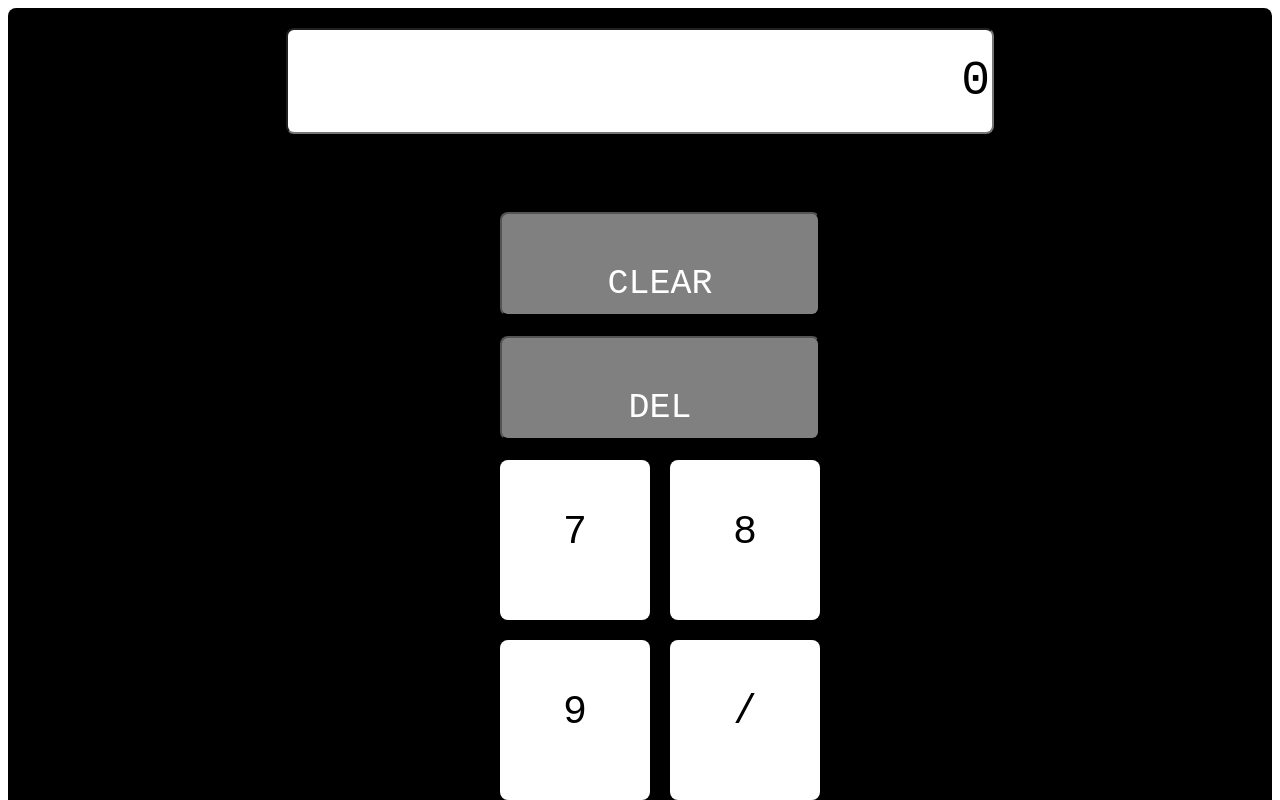
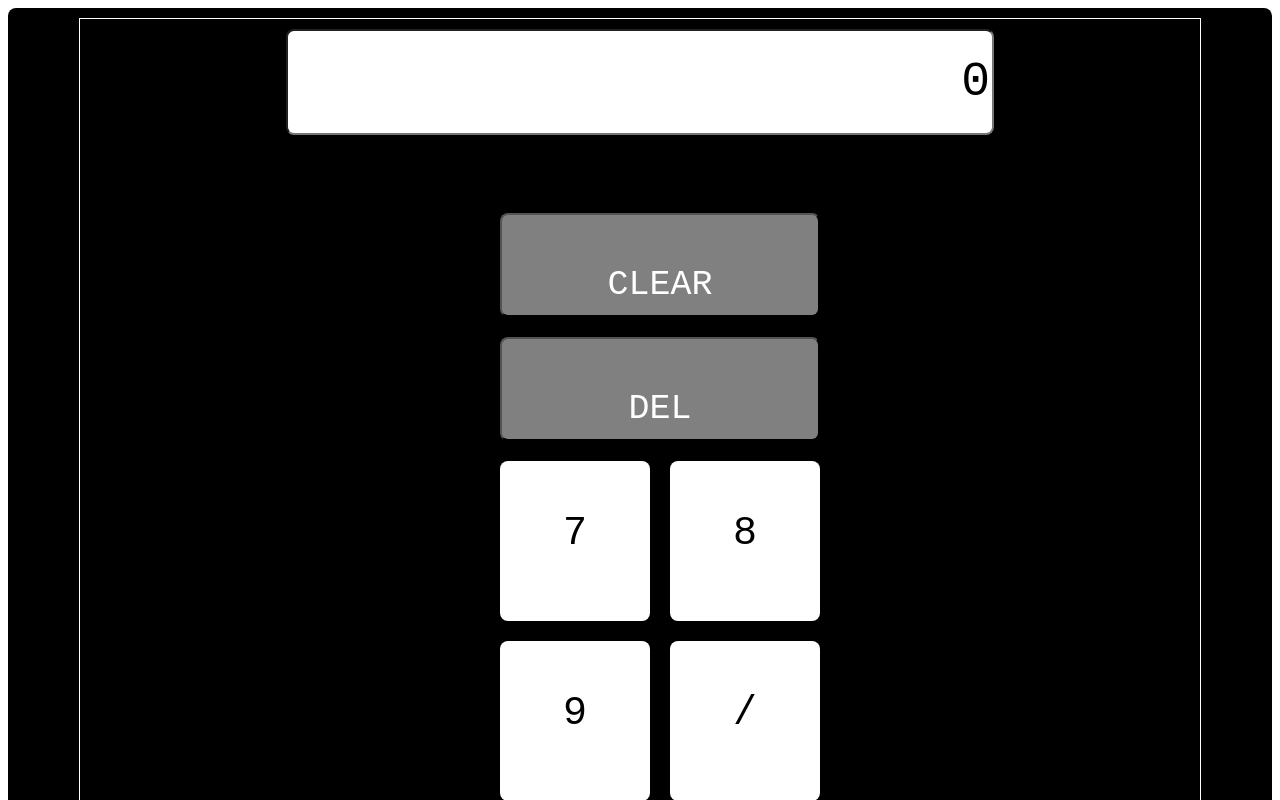
Before and after one commit to Mutheeswari/calculator-react, a React (Create React App) app in the folder calculator-app/: page / in a window 1280 px wide. Shown: the top 800 px of the page. Built offline with nearby package versions, Linux system fonts and the light colour scheme.

Commit message:
CSS part changed

```diff
--- a/calculator-app/src/App.css
+++ b/calculator-app/src/App.css
@@ -1,7 +1,10 @@
 .App {
   text-align: center;
 }
-
+.border-app{
+  width: 90%;
+  border: 1px solid white;
+}
 ul.ul-numbers {
   width: 40%;
 }
--- a/calculator-app/src/App.js
+++ b/calculator-app/src/App.js
@@ -13,8 +13,11 @@ function App() {
       <header className="App-header">
         {/* Pass the state to another component using context provider */}
         <ButtonContext.Provider value={{ digit, setDigit }}>
+          <div className="border-app">
+
           <Editbox /> {/*call Editbox.js file*/}
           <Buttonnumbers /> {/*call Buttonnumbers.js file*/}
+          </div>
         </ButtonContext.Provider>
       </header>
     </div>
```
